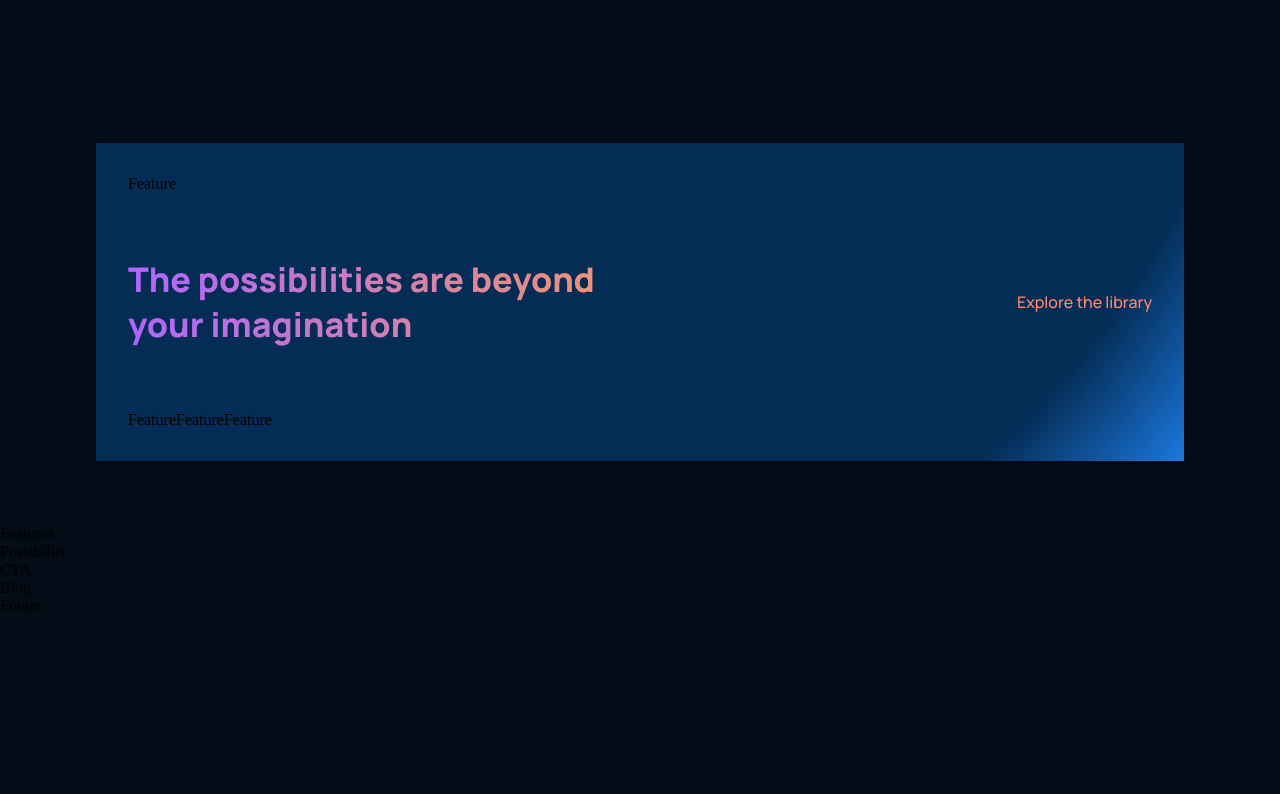
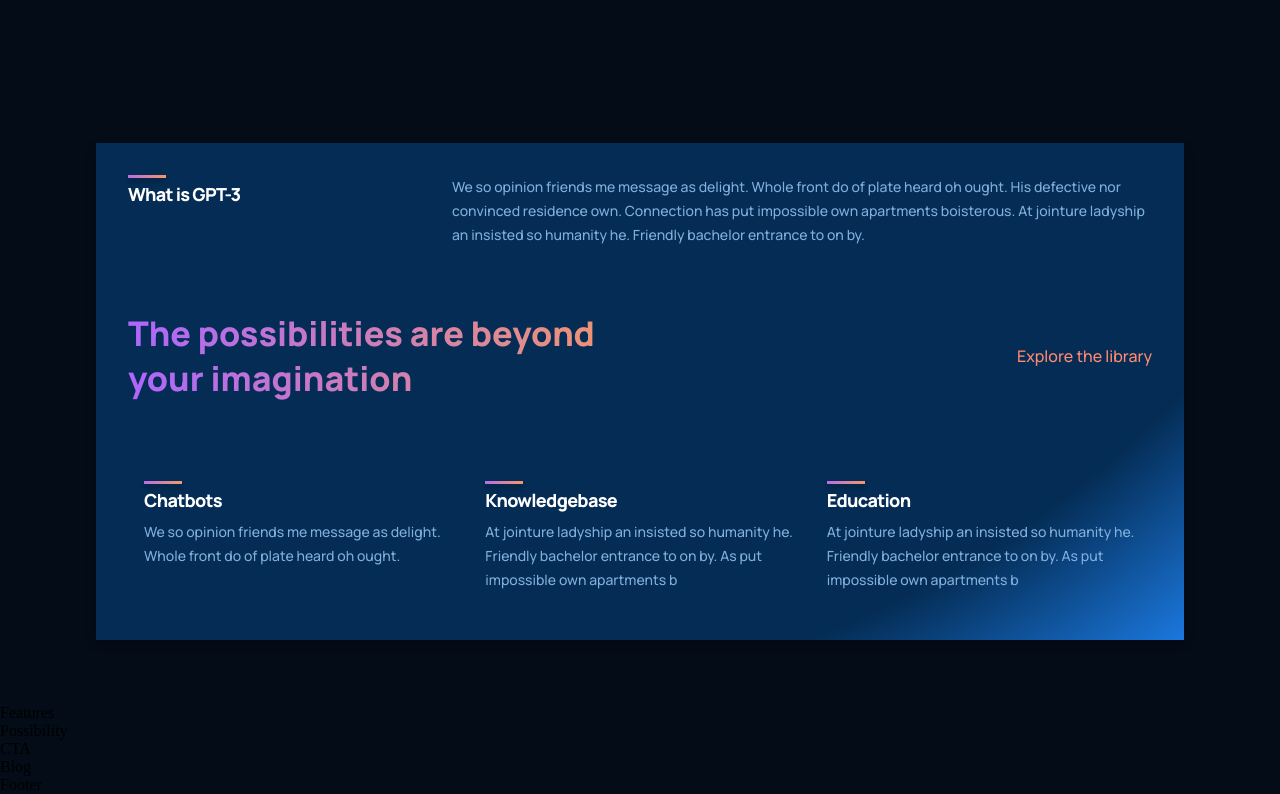
Before and after one commit to HirenChafekar/GPT3, a React (Create React App) app: page / in a window 1280 px wide. Shown: the part 943-1737 px from the top of the page. Before the commit the page ends 1558 px from the top, so only its background shows below. Built offline with nearby package versions, Linux system fonts and the light colour scheme.

Commit message:
gpt3 section completed along with features

```diff
--- a/src/components/feature/Feature.jsx
+++ b/src/components/feature/Feature.jsx
@@ -1,10 +1,18 @@
-import React from 'react'
-import './feature.css';
+import React from "react";
+import "./feature.css";
 
-const Feature = () => {
+const Feature = ({ title, text }) => {
   return (
-    <div>Feature</div>
-  )
-}
+    <div className="gpt3__features-container__feature">
+      <div className="gpt3__features-container__feature-title">
+        <div />
+        <h1>{title}</h1>
+      </div>
+      <div className="gpt3__features-container_feature-text">
+        <p>{text}</p>
+      </div>
+    </div>
+  );
+};
 
-export default Feature
+export default Feature;
--- a/src/components/feature/feature.css
+++ b/src/components/feature/feature.css
@@ -0,0 +1,63 @@
+.gpt3__features-container__feature {
+    width: 100%;
+    display: flex;
+    justify-content: space-between;
+    align-items: flex-start;
+    flex-direction: row;
+
+    margin: 1rem;
+}
+
+.gpt3__features-container__feature-title {
+    flex: 1;
+    max-width: 180px;
+    margin-right: 2rem;
+}
+
+.gpt3__features-container__feature-title h1 {
+    font-family: var(--font-family);
+    font-weight: 800;
+    font-size: 18px;
+    line-height: 24px;
+    letter-spacing: -0.04em;
+    color: #fff;
+}
+
+.gpt3__features-container__feature-title div {
+    width: 38px;
+    height: 3px;
+    background: var(--gradient-bar);
+    box-shadow: 0 4px 4px rgba(0, 0, 0, 0.25);
+    margin-bottom: 0.25rem;
+}
+
+.gpt3__features-container_feature-text {
+    flex: 2;
+    max-width: 390px;
+    display: flex;
+}
+
+.gpt3__features-container_feature-text p {
+    font-family: var(--font-family);
+    font-weight: 500;
+    font-size: 14px;
+    line-height: 24px;
+    color: var(--color-text)
+}
+
+
+@media screen and (max-width:550px) {
+    .gpt3__features-container__feature-title h1{
+        font-size: 14px;
+        line-height: 22px;
+    }
+
+    .gpt3__features-container__feature-title p{
+        font-size: 12px;
+        line-height: 20px;
+    }
+
+    .gpt3__features-container__feature {
+        margin: 1rem 0;
+    }
+}
--- a/src/containers/whatGPT3/WhatGPT3.jsx
+++ b/src/containers/whatGPT3/WhatGPT3.jsx
@@ -1,24 +1,38 @@
-import React from 'react'
-import Feature from '../../components/feature/Feature';
-import './whatGPT3.css';
+import React from "react";
+import Feature from "../../components/feature/Feature";
+import "./whatGPT3.css";
 
 const WhatGPT3 = () => {
   return (
     <div className="gpt3__whatgpt3 section__margin" id="whgpt3">
       <div className="gpt3__whatgpt3-feature">
-        <Feature />
+        <Feature
+          title="What is GPT-3"
+          text="We so opinion friends me message as delight. Whole front do of plate heard oh ought. His defective nor convinced residence own. Connection has put impossible own apartments boisterous. At jointure ladyship an insisted so humanity he. Friendly bachelor entrance to on by."
+        />
       </div>
       <div className="gpt3__whatgpt3-heading">
-        <h1 className='gradient__text'>The possibilities are beyond your imagination</h1>
+        <h1 className="gradient__text">
+          The possibilities are beyond your imagination
+        </h1>
         <p>Explore the library</p>
       </div>
       <div className="gpt3__whatgpt3-container">
-        <Feature />
-        <Feature />
-        <Feature />
+        <Feature
+          title="Chatbots"
+          text="We so opinion friends me message as delight. Whole front do of plate heard oh ought. "
+        />
+        <Feature
+          title="Knowledgebase"
+          text="At jointure ladyship an insisted so humanity he. Friendly bachelor entrance to on by. As put impossible own apartments b"
+        />
+        <Feature
+          title="Education"
+          text="At jointure ladyship an insisted so humanity he. Friendly bachelor entrance to on by. As put impossible own apartments b"
+        />
       </div>
     </div>
-  )
-}
+  );
+};
 
 export default WhatGPT3;
```
